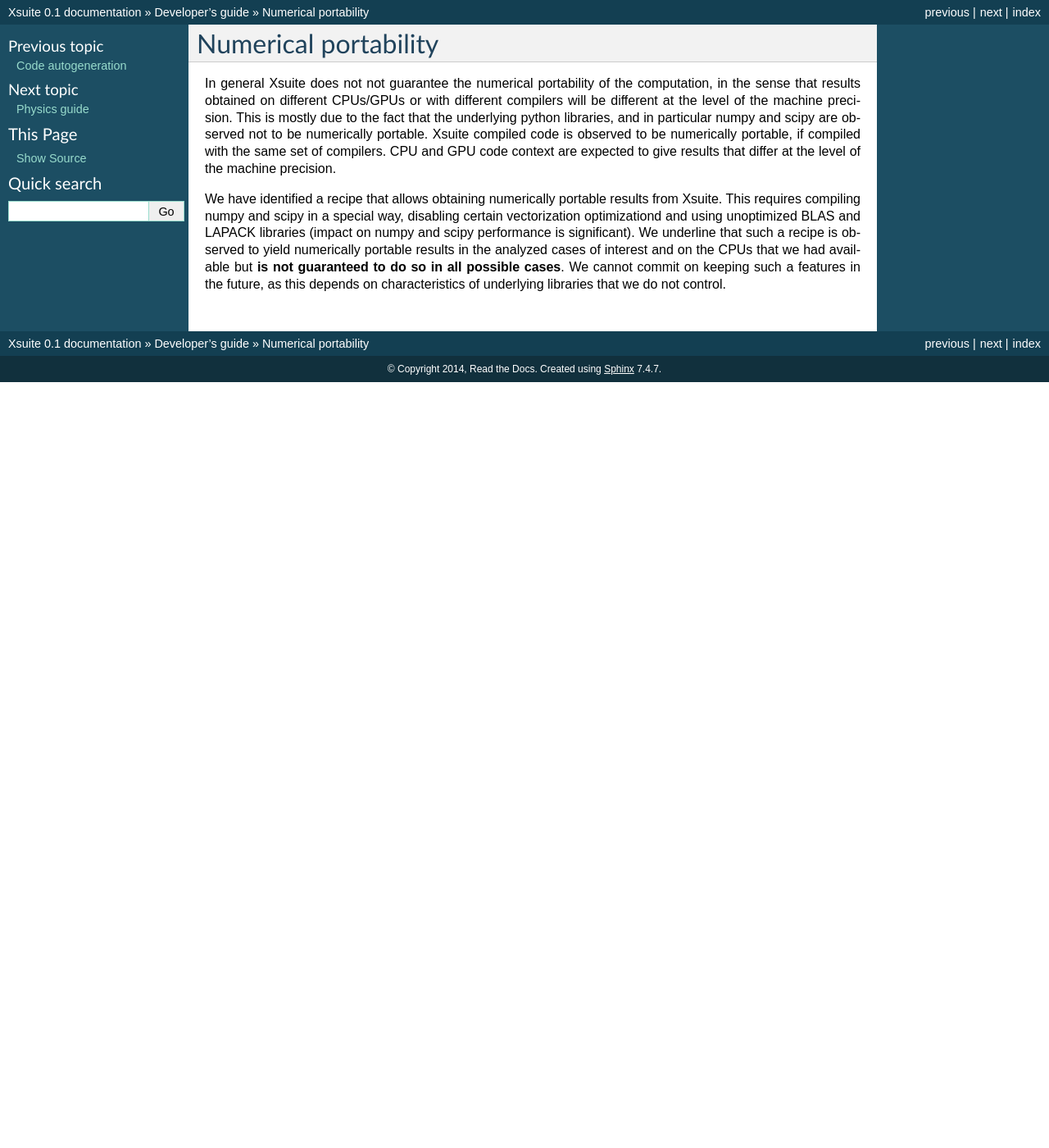
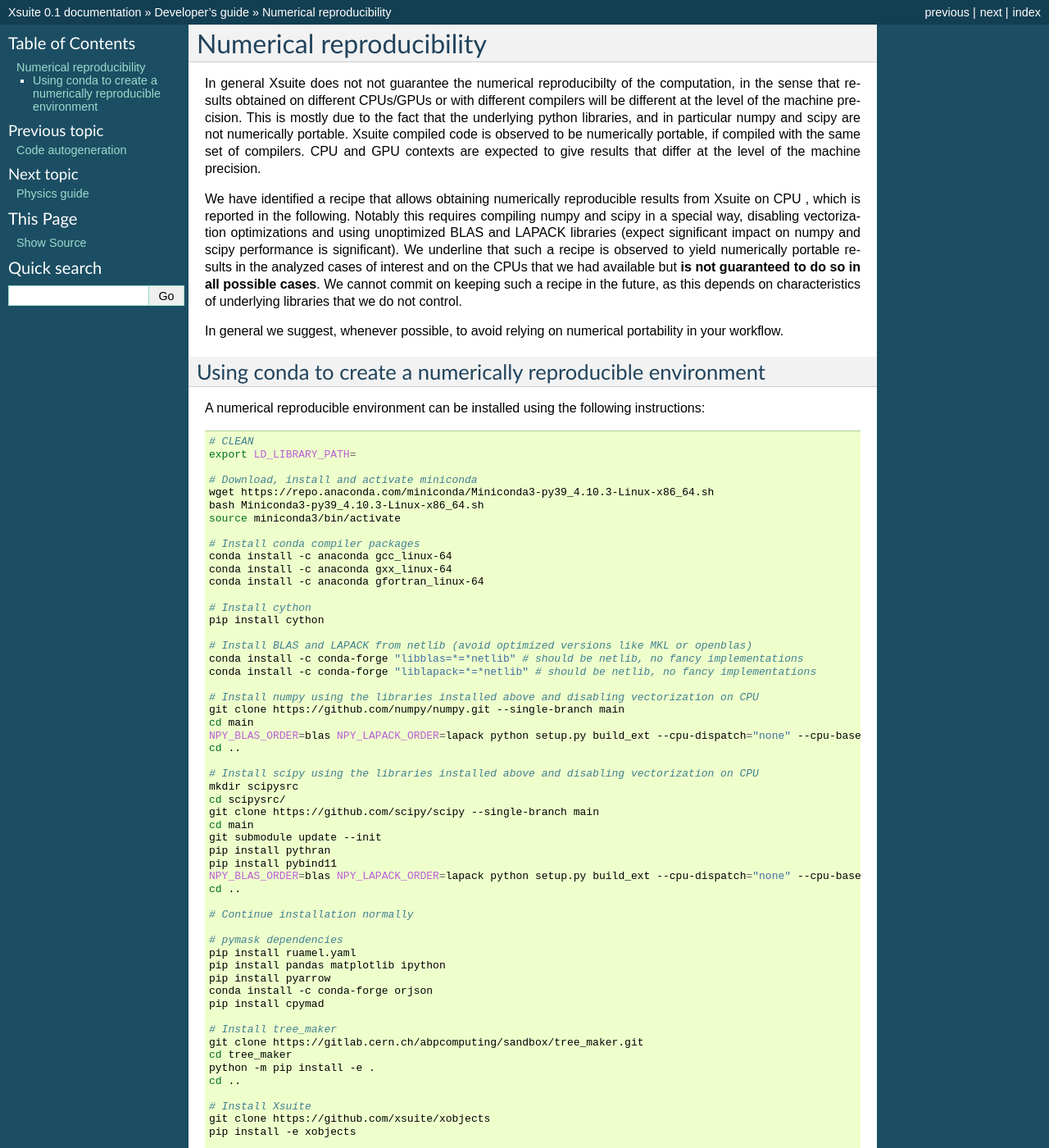
Before and after one commit to xsuite/xsuite, a Sphinx documentation site: the page built from docs/numericalportability.rst, in a window 1280 px wide and 1400 px high. Shown: the whole window at 82% size. Built offline with Sphinx 7.4.7, drawn with Linux system fonts in a browser that asks for light colours; some of the changed text lies outside the part shown.

Commit message:
Quick push

```diff
--- a/docs/numericalportability.rst
+++ b/docs/numericalportability.rst
@@ -1,10 +1,87 @@
-=====================
-Numerical portability
-=====================
+=========================
+Numerical reproducibility
+=========================
 
-In general Xsuite does not not guarantee the numerical portability of the computation, in the sense that results obtained on different CPUs/GPUs or with different compilers will be different at the level of the machine precision.
-This is mostly due to the fact that the underlying python libraries, and in particular numpy and scipy are observed not to be numerically portable. Xsuite compiled code is observed to be numerically portable, if compiled with the same set of compilers. CPU and GPU code context are expected to give results that differ at the level of the machine precision.
+In general Xsuite does not not guarantee the numerical reproducibilty of the computation, in the sense that results obtained on different CPUs/GPUs or with different compilers will be different at the level of the machine precision.
+This is mostly due to the fact that the underlying python libraries, and in particular numpy and scipy are not numerically portable. Xsuite compiled code is observed to be numerically portable, if compiled with the same set of compilers. CPU and GPU contexts are expected to give results that differ at the level of the machine precision.
 
-We have identified a recipe that allows obtaining numerically portable results from Xsuite. This requires compiling numpy and scipy in a special way, disabling certain vectorization optimizationd and using unoptimized BLAS and LAPACK libraries (impact on numpy and scipy performance is significant).
+We have identified a recipe that allows obtaining numerically reproducible results from Xsuite on CPU , which is reported in the following. Notably this requires compiling numpy and scipy in a special way, disabling vectorization optimizations and using unoptimized BLAS and LAPACK libraries (expect significant impact on numpy and scipy performance is significant).
 We underline that such a recipe is observed to yield numerically portable results in the analyzed cases of interest and on the CPUs that we had available but **is not guaranteed to do so in all possible cases**.
-We cannot commit on keeping such a features in the future, as this depends on characteristics of underlying libraries that we do not control.
+We cannot commit on keeping such a recipe in the future, as this depends on characteristics of underlying libraries that we do not control.
+
+In general we suggest, whenever possible, to avoid relying on numerical portability in your workflow.
+
+Using conda to create a numerically reproducible environment
+============================================================
+
+A numerical reproducible environment can be installed using the following instructions:
+
+.. code-block:: bash
+
+    # CLEAN
+    export LD_LIBRARY_PATH=
+
+    # Download, install and activate miniconda
+    wget https://repo.anaconda.com/miniconda/Miniconda3-py39_4.10.3-Linux-x86_64.sh
+    bash Miniconda3-py39_4.10.3-Linux-x86_64.sh
+    source miniconda3/bin/activate
+
+    # Install conda compiler packages
+    conda install -c anaconda gcc_linux-64
+    conda install -c anaconda gxx_linux-64
+    conda install -c anaconda gfortran_linux-64
+
+    # Install cython
+    pip install cython
+
+    # Install BLAS and LAPACK from netlib (avoid optimized versions like MKL or openblas)
+    conda install -c conda-forge "libblas=*=*netlib" # should be netlib, no fancy implementations
+    conda install -c conda-forge "liblapack=*=*netlib" # should be netlib, no fancy implementations
+
+    # Install numpy using the libraries installed above and disabling vectorization on CPU
+    git clone https://github.com/numpy/numpy.git --single-branch main
+    cd main
+    NPY_BLAS_ORDER=blas NPY_LAPACK_ORDER=lapack python setup.py build_ext --cpu-dispatch="none" --cpu-baseline="none" build_clib --cpu-dispatch="none" --cpu-baseline="none" install
+    cd ..
+
+    # Install scipy using the libraries installed above and disabling vectorization on CPU
+    mkdir scipysrc
+    cd scipysrc/
+    git clone https://github.com/scipy/scipy --single-branch main
+    cd main
+    git submodule update --init
+    pip install pythran
+    pip install pybind11
+    NPY_BLAS_ORDER=blas NPY_LAPACK_ORDER=lapack python setup.py build_ext --cpu-dispatch="none" --cpu-baseline="none" build_clib --cpu-dispatch="none" --cpu-baseline="none" install
+    cd ..
+
+    # Continue installation normally
+
+    # pymask dependencies
+    pip install ruamel.yaml
+    pip install pandas matplotlib ipython
+    pip install pyarrow
+    conda install -c conda-forge orjson
+    pip install cpymad
+
+    # Install tree_maker
+    git clone https://gitlab.cern.ch/abpcomputing/sandbox/tree_maker.git
+    cd tree_maker
+    python -m pip install -e .
+    cd ..
+
+    # Install Xsuite
+    git clone https://github.com/xsuite/xobjects
+    pip install -e xobjects
+
+    git clone https://github.com/xsuite/xline
+    pip install -e xline
+
+    git clone https://github.com/xsuite/xpart
+    pip install -e xpart
+
+    git clone https://github.com/xsuite/xtrack
+    pip install -e xtrack
+
+    git clone https://github.com/xsuite/xfields
+    pip install -e xfields
```
